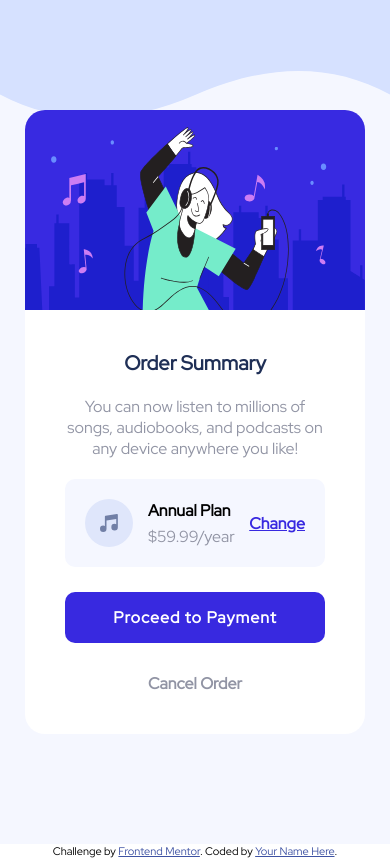
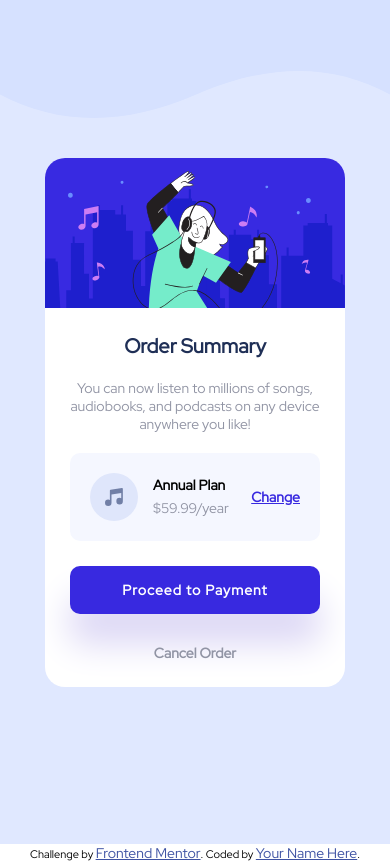
Before and after one commit to MitiaElodie/order-summary-component-main, a plain HTML site: page index.html in a window 390 px wide. Drawn offline with Linux system fonts and the light colour scheme.

Commit message:
Adjust css for mobile display

```diff
--- a/style.scss
+++ b/style.scss
@@ -4,7 +4,8 @@ $very-pale-blue: hsl(225, 100%, 98%);
 $desaturated-blue: hsl(224, 23%, 55%);
 $dark-blue: hsl(223, 47%, 23%);
 $blue-hover: #766cf1;
-$card-width: 400px;
+$blue-background: #e0e8ff;
+$blue-shadow: #dcd7f5;
 $white: #FFFFFF;
 $grey: #9194a4;
 
@@ -21,6 +22,10 @@ body {
    font-weight: 500;
 }
 
+:root {
+   --card-width: 400px;
+}
+
 .order {
    &__container {
       display: flex;
@@ -29,12 +34,12 @@ body {
       height: 100vh;
       background-image: url('./images/pattern-background-desktop.svg');
       background-repeat: no-repeat;
-      background-color: $very-pale-blue;
+      background-color: $blue-background;
       background-size: 100% auto;
    }
 
    &__card {
-      width: $card-width;
+      width: var(--card-width);
       border-radius: 20px;
       background-color: $white;
       margin: 25px;
@@ -44,7 +49,7 @@ body {
 
    &__image-container {
       width: 100%;
-      height: calc( $card-width / 2);
+      height: calc(var(--card-width)/ 2);
    }
 
    &__image {
@@ -125,6 +130,7 @@ body {
       letter-spacing: 1px;
       background-color: $bright-blue;
       color: $white;
+      box-shadow: 0px 30px 35px $blue-shadow;
       cursor: pointer;
 
       &:hover{
@@ -146,5 +152,26 @@ body {
    }
 }
 
+@media screen and (max-width: 400px) {
+   :root {
+      --card-width: 300px;
+   }
+
+   * {
+      font-size: 14px;
+   }
+
+   .order {
+      &__card {
+         max-width: var(--card-width);
+         min-width: var(--card-width);
+      }
+
+      &__text-container {
+         padding: 25px;
+      }
+   }
+}
+
 .attribution { font-size: 11px; text-align: center; }
 .attribution a { color: hsl(228, 45%, 44%); }
```
Also changed, not shown: style.css, 1 other file.
